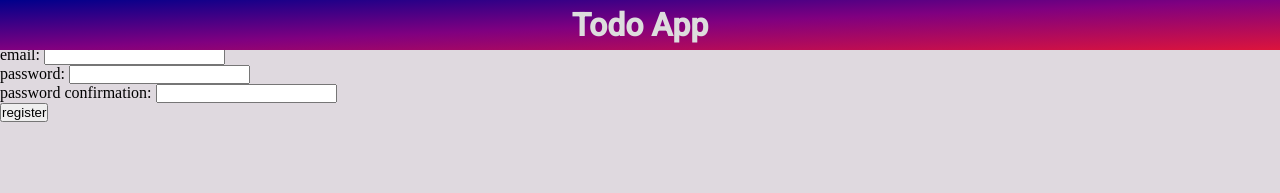
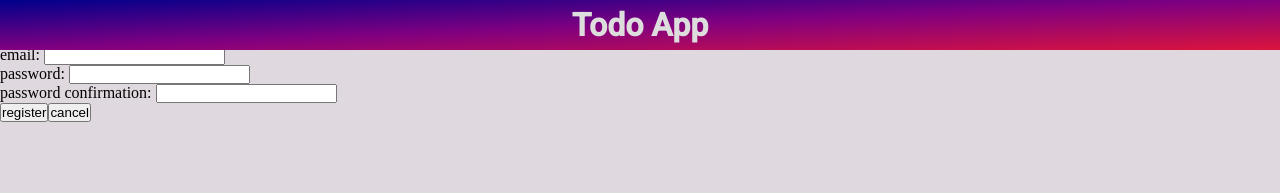
Before and after one commit to kikswosil/todoapp, an Angular app in the folder client/: page /register in a window 1280 px wide. Shown: the top 193 px of the page. Built offline with nearby package versions, Linux system fonts and the light colour scheme.

Commit message:
added a cancel button to the register form.

```diff
--- a/client/src/app/register/register.component.html
+++ b/client/src/app/register/register.component.html
@@ -18,7 +18,10 @@
                 <label for="passwordConfirmation">password confirmation: </label>
                 <input name="passwordConfirmation" type="password" />
             </div>
-            <button type="submit">register</button>
+            <div>
+                <button type="submit">register</button>
+                <button>cancel</button>
+            </div>
         </form>
     </div>
 </section>
```
